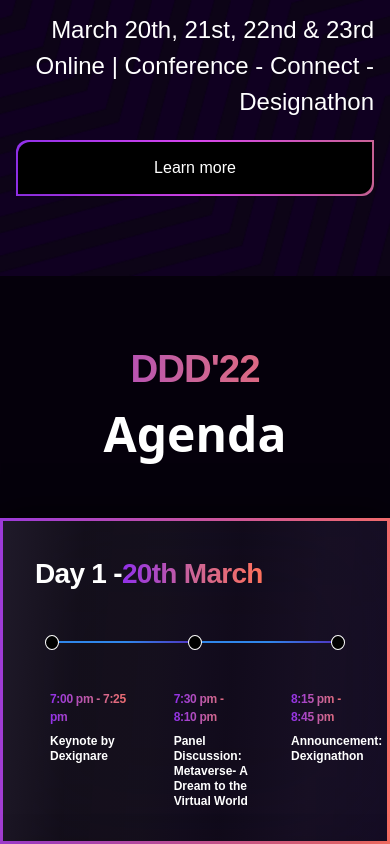
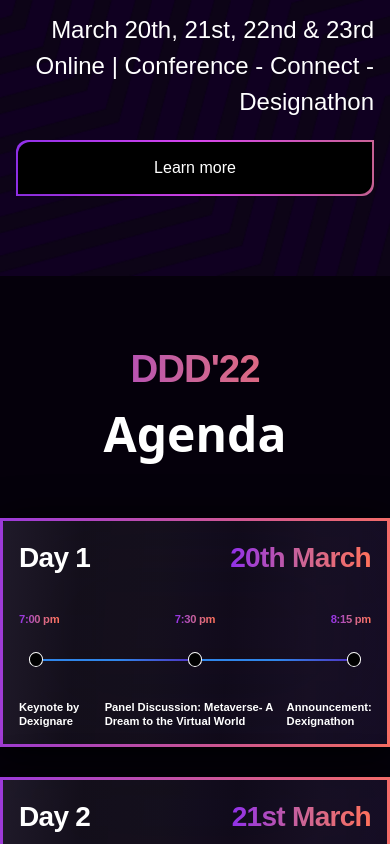
Before and after one commit to Dexignare/dexignare-fontend, a React (Create React App) app: page / in a window 390 px wide. Shown: the part 1156-2000 px from the top of the page. Built offline with nearby package versions, Linux system fonts and the light colour scheme.

Commit message:
responsive agenda

```diff
--- a/src/Sections/Agenda/index.css
+++ b/src/Sections/Agenda/index.css
@@ -34,12 +34,17 @@
     rgba(41, 27, 66, 0.47) 100%
   );
   box-shadow: 0px 4px 40px -1px #000000;
+  max-width: 1096px;
   border: 3px solid transparent;
+
+  border-top-left-radius: 0.75rem;
+  border-bottom-right-radius: 0.75rem;
+
   border-image-source: linear-gradient(94.83deg, #9c3ad9 0%, #f76e64 100%);
   border-image-slice: 1;
-  margin-bottom: 25px;
+  margin-bottom: 30px;
   backdrop-filter: blur(60px);
-  padding: 2rem;
+  padding: 2.5rem 3rem;
 }
 
 .gap {
@@ -54,12 +59,13 @@
   );
 }
 
-.announcement {
+/* .announcement {
   margin-left: 50%;
-}
+} */
 
 @media screen and (max-width: 768px) {
   .rectangle {
-    font-size: 0.75rem;
+    font-size: 0.70rem;
+    padding: 1rem;
   }
 }
--- a/src/Sections/Agenda/index.js
+++ b/src/Sections/Agenda/index.js
@@ -5,42 +5,42 @@
   {
     Day: "Day 1",
     Date: "20th March",
-    time1: "7:00 pm - 7:25 pm",
+    time1: "7:00 pm",
     title1: "Keynote by Dexignare",
-    time2: "7:30 pm - 8:10 pm",
+    time2: "7:30 pm",
     title2: "Panel Discussion: Metaverse- A Dream to the Virtual World",
-    time3: "8:15 pm - 8:45 pm",
+    time3: "8:15 pm",
     title3: "Announcement: Dexignathon",
   },
   {
     Day: "Day 2",
     Date: "21st March",
-    time1: "7:00 pm - 7:25 pm",
+    time1: "7:00 pm",
     title1: "Build an A class Case Study",
-    time2: "7:30 pm - 8:10 pm",
+    time2: "7:30 pm",
     title2: "Branding for the Digital World",
-    time3: "8:15 pm - 8:45 pm",
+    time3: "8:15 pm",
     title3: "Mini-event by #Raahee",
   },
   {
     Day: "Day 3",
     Date: "22nd March",
-    time1: "7:00 pm - 7:25 pm",
+    time1: "7:00 pm",
     title1: "Workshop: Spark AR",
-    time2: "7:30 pm - 8:10 pm",
+    time2: "7:30 pm",
     title2: "Design the Metaverse & NFT",
-    time3: "8:15 pm - 8:45 pm",
+    time3: "8:15 pm",
     title3: "Mini event by #peoplewho.code",
   },
 
   {
     Day: "Day 4",
     Date: "23rd March",
-    time1: "7:00 pm - 7:25 pm",
+    time1: "7:00 pm",
     title1: "Think UX-The voice of the Product ",
-    time2: "7:30 pm - 8:10 pm",
+    time2: "7:30 pm",
     title2: "The D3 Talk",
-    time3: "8:15 pm - 8:45 pm",
+    time3: "8:15 pm",
     title3: "Dexignathon: Winner Announcement",
   },
 ];
@@ -58,64 +58,72 @@
       </h2>
       {data.map((data, index) => {
         return (
-          <div className="rectangle text-white" >
-            <div style={{ fontSize: "1.75rem" }} className="flex">
+          <div className="rectangle mx-auto text-white" >
+            <div style={{ fontSize: "1.75rem" }} className="mb-8 flex justify-between">
               <span
                 style={{ fontWeight: "800" }}
                 className="flex tracking-tight xxxs:text-{5xl} xxs:text-{7xl}  sm:text-4xl lg:text-4xl block  xl:inline leading-normal font-montserrat"
               >
-                {data.Day} - {" "}
+                {data.Day}
               </span>
-              <span className="tracking-tight font-extrabold xxxs:text-{5xl} xxs:text-{7xl}  sm:text-4xl lg:text-4xl block text-transparent bg-clip-text bg-gradient-to-r from-violet-500 via-magenta-500 to-bittersweet-500 xl:inline leading-normal font-montserrat">
+              <span className="tracking-tight font-extrabold xxxs:text-{5xl} xxs:text-{7xl} sm:text-4xl lg:text-4xl block text-transparent bg-clip-text bg-gradient-to-r from-violet-500 via-magenta-500 to-bittersweet-500 xl:inline leading-normal font-montserrat">
                 {data.Date}
               </span>
             </div>
-            <div
-              style={{ color: "white", display: "flex", margin: "40px 10px" }}
-            >
+
+{/* date */}
+            <div className=" flex justify-between">
+              <div>
+                <span
+                  // style={{ marginLeft: "15px" }}
+                  className="tracking-tight font-extrabold block text-transparent bg-clip-text bg-gradient-to-r from-violet-500 via-magenta-500 to-bittersweet-500 xl:inline leading-normal font-montserrat"
+                >
+                  {data.time1}
+                </span>
+              </div>
+              <div>
+                <span
+                  // style={{ marginLeft: "30%" }}
+                  className="tracking-tight font-extrabold block text-transparent bg-clip-text bg-gradient-to-r from-violet-500 via-magenta-500 to-bittersweet-500 xl:inline leading-normal font-montserrat"
+                >
+                  {data.time2}
+                </span>
+              </div>
+              <div>
+                <span
+                  className=" tracking-tight font-extrabold block text-transparent bg-clip-text bg-gradient-to-r from-violet-500 via-magenta-500 to-bittersweet-500 xl:inline leading-normal font-montserrat"
+                >
+                  {data.time3}
+                </span>
+              </div>
+            </div>
+
+            <div style={{ color: "white", display: "flex", margin: "25px 10px" }}>
               <span className="circle"></span>
               <hr />
               <span className="circle"></span>
               <hr />
               <span className="circle"></span>
             </div>
-            <div className="grid grid-cols-3">
+
+            <div className="flex justify-between">
               <div>
-                <span
-                  style={{ marginLeft: "15px" }}
-                  className="tracking-tight font-extrabold block text-transparent bg-clip-text bg-gradient-to-r from-violet-500 via-magenta-500 to-bittersweet-500 xl:inline leading-normal font-montserrat"
-                >
-                  {data.time1}
-                </span>
                 <div className="text-white font-montserrat mt-2 font-bold leading-tight"
-                  style={{ marginLeft: "15px" }}
+                  // style={{ marginLeft: "15px" }}
                 >
                   {data.title1}
                 </div>
               </div>
               <div>
-                <span
-                  style={{ marginLeft: "30%" }}
-                  className="tracking-tight font-extrabold block text-transparent bg-clip-text bg-gradient-to-r from-violet-500 via-magenta-500 to-bittersweet-500 xl:inline leading-normal font-montserrat"
-                >
-                  {data.time2}
-                </span>
                 <div
-                  className="text-white font-montserrat mt-2 font-bold leading-tight"
-                  style={{ marginLeft: "30%" }}
+                  className="ml-[8%] sm:ml-[25%] text-white font-montserrat mt-2 font-bold leading-tight"
+                  // style={{ marginLeft: "30%" }}
                 >
                   {data.title2}
                 </div>
               </div>
               <div>
-                <span
-                  style={{ marginLeft: "40%" }}
-                  className="tracking-tight font-extrabold block text-transparent bg-clip-text bg-gradient-to-r from-violet-500 via-magenta-500 to-bittersweet-500 xl:inline leading-normal font-montserrat"
-                >
-                  {data.time3}
-                </span>
-                <div className="text-white font-montserrat mt-2 font-bold leading-tight announcement"
-                style={{ marginLeft: "40%" }}
+                <div className="ml-[10%] sm:ml-[40%] text-white font-montserrat mt-2 font-bold leading-tight"
                 >
                   {data.title3}
                 </div>
--- a/src/Sections/Sponsors/index.js
+++ b/src/Sections/Sponsors/index.js
@@ -1,30 +1,39 @@
 import React from 'react'
-import Devfolio from "../../assets/partners/devfolio.png";
-import Polygon from "../../assets/partners/polygon.png";
-import Tezos from "../../assets/partners/tezos.png";
-import Celo from "../../assets/partners/celo.png";
-import Filecoin from "../../assets/partners/filecoin.png";
+import Devfolio from '../../assets/partners/devfolio.png'
+import Polygon from '../../assets/partners/polygon.png'
+import Tezos from '../../assets/partners/tezos.png'
+import Celo from '../../assets/partners/celo.png'
+import Filecoin from '../../assets/partners/filecoin.png'
 
 const Sponsors = () => {
   return (
     <div>
-      <div
-      className="md:px-8 my-16 sm:my-24 lg:my-32">
-      <h4 className="text-center tracking-tight font-extrabold text-4xl xxxs:text-{5xl} xxs:text-{7xl}  sm:text-4xl lg:text-4xl block text-transparent bg-clip-text bg-gradient-to-r from-violet-500 via-magenta-500 to-bittersweet-500 leading-normal font-montserrat">
-        DDD'22
-      </h4>
-      <h2 className="text-center text-5xl text-white font-bold mb-12">
-        Sponsors
-      </h2>
-      <div className="sm:px-4 lg:px-8 ">
-      <img className="w-64 mx-auto width-1/2" src={Devfolio} alt="Devfolio" />
-      <img className="w-64 my-8 mx-auto width-1/2" src={Polygon} alt="Polygon" />
-      <img className="w-64 my-8 mx-auto width-1/2" src={Tezos} alt="Tezos" />
-      <img className="w-64 my-8 mx-auto width-1/2" src={Celo} alt="Celo" />
-      <img className="w-64 my-8 mx-auto width-1/2" src={Filecoin} alt="Filecoin" />
+      <div className='md:px-8 my-16 sm:my-24 lg:my-32'>
+        <h4 className='text-center tracking-tight font-extrabold text-4xl xxxs:text-{5xl} xxs:text-{7xl}  sm:text-4xl lg:text-4xl block text-transparent bg-clip-text bg-gradient-to-r from-violet-500 via-magenta-500 to-bittersweet-500 leading-normal font-montserrat'>
+          DDD'22
+        </h4>
+        <h2 className='text-center text-5xl text-white font-bold mb-12'>
+          Sponsors
+        </h2>
+        <div className='sm:px-4 lg:px-8 '>
+          <a href='https://devfolio.co' target="_blank" rel="noopener noreferrer">
+            <img className='w-64 my-14 mx-auto width-1/2' src={Devfolio} alt='Devfolio'/>
+          </a>
+
+          <a href="https://polygon.technology" target="_blank" rel="noopener noreferrer">
+            <img className='w-64 my-10 mx-auto width-1/2' src={Polygon} alt='Polygon'/>
+          </a>
+          <a href="https://tezos.com" target="_blank" rel="noopener noreferrer">
+            <img className='w-64 my-10 mx-auto width-1/2' src={Tezos} alt='Tezos'/>
+          </a>
+          <a href="https://celo.org" target="_blank" rel="noopener noreferrer">
+            <img className='w-64 my-10 mx-auto width-1/2' src={Celo} alt='Celo' />
+          </a>
+          <a href="https://filecoin.io" target="_blank" rel="noopener noreferrer">
+            <img className='w-64 my-10 mx-auto width-1/2' src={Filecoin} alt='Filecoin'/>
+          </a>
+        </div>
       </div>
-
-    </div>
     </div>
   )
 }
--- a/src/components/Hero/index.js
+++ b/src/components/Hero/index.js
@@ -29,7 +29,7 @@
         {/* absolute left-4 right-4 bottom-32 xxs:bottom-28 xs:bottom-36 xxs:my-4 */}
       </div>
 
-      <div className='flex justify-center my-48 xs:my-24 sm:my-16 md:my-0'>
+      <div className='flex justify-center my-8 xxs:my-48 xs:my-24 sm:my-16 md:my-0'>
         <div
           className='apply-button'
           target='_blank'
```
